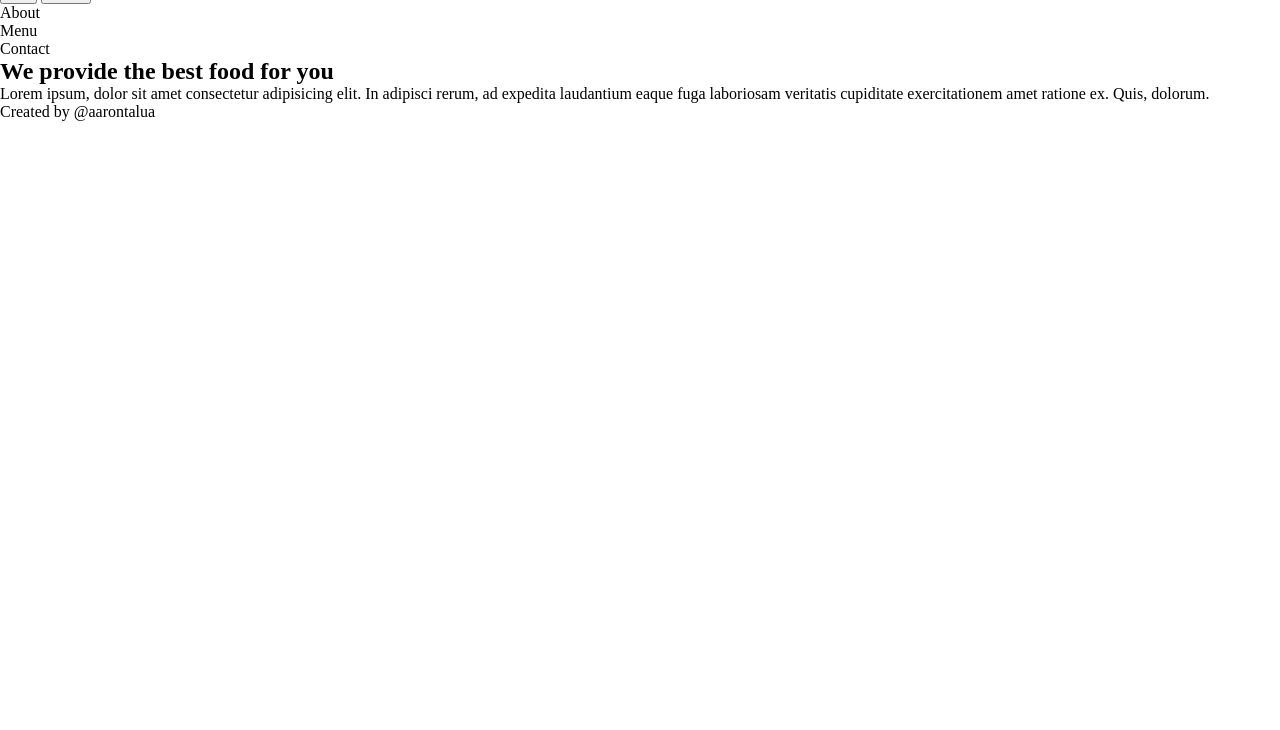
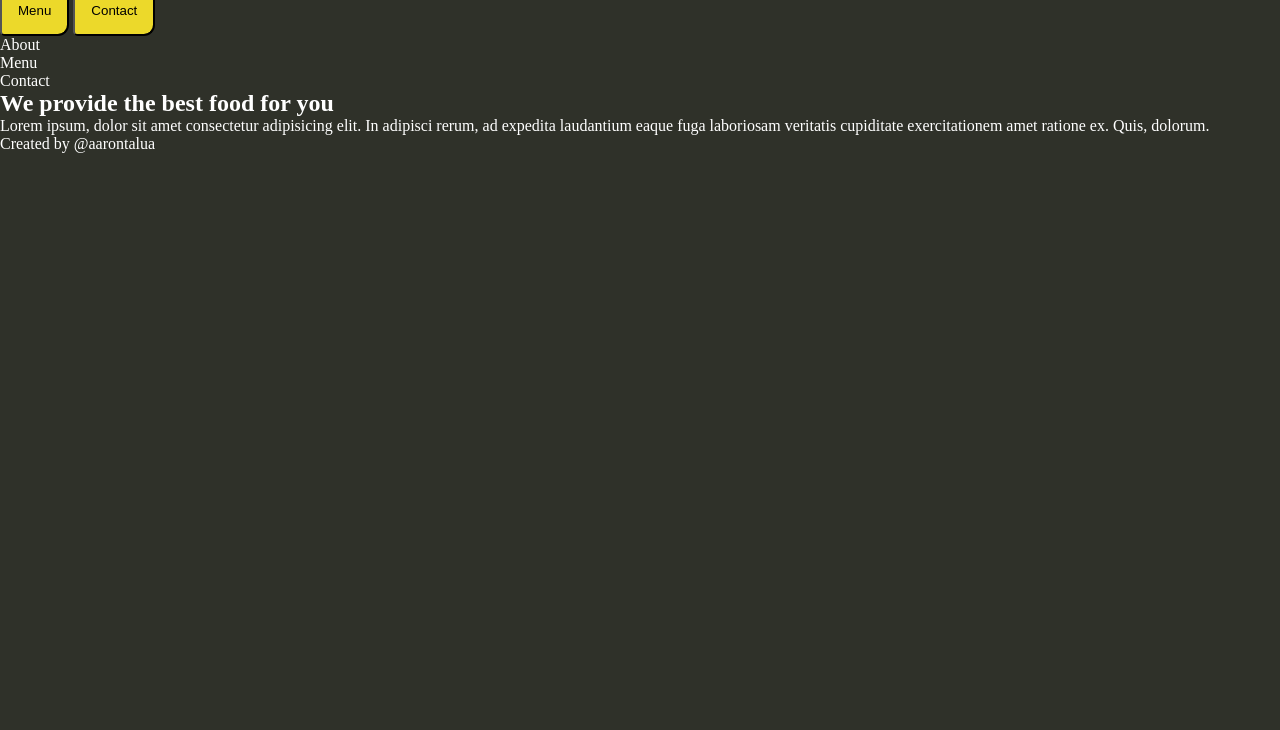
Before and after one commit to ron12z/restaurant, a plain HTML site: page index.html in a window 1280 px wide. Shown: the part 70-800 px from the top of the page. Drawn offline with Linux system fonts and the light colour scheme.

Commit message:
more basics

```diff
--- a/style.css
+++ b/style.css
@@ -16,6 +16,27 @@ svg {
 }
 
 :root {
-	--color-accent-400: ;
-	--color-primary-400: ;
+	--radius-main: 0.7rem 0.3rem 0.7rem 0.3rem;
+	--radius-all: 0.7rem;
+
+
+	--color-font-main: rgb(255, 255, 255);
+
+
+	--color-accent-400: rgb(236, 217, 42);
+
+
+
+	--color-primary-400: rgb(47, 49, 41);
 }
+
+body {
+	background: var(--color-primary-400);
+	color: var(--color-font-main);
+}
+
+button {
+	padding: 1rem;
+	background: var(--color-accent-400);
+	border-radius: var(--radius-main);
+}
```
